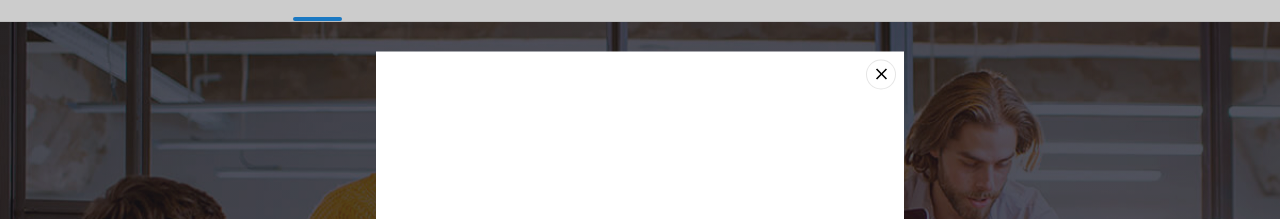
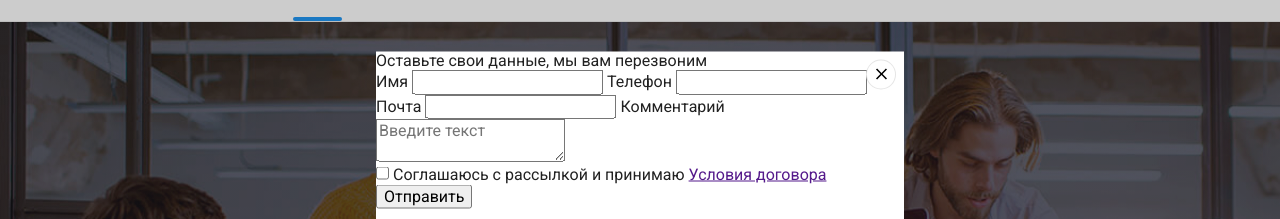
Before and after one commit to fullstack2002/goit-markup-hw-06, a plain HTML site: page index.html in a window 1280 px wide. Both pictures are taken after a click on the button "Заказать услугу". Shown: the part 58-277 px from the top of the page. Drawn offline with nearby package versions, Linux system fonts and the light colour scheme.

Commit message:
markup commit

```diff
--- a/index.html
+++ b/index.html
@@ -380,6 +380,27 @@
                     <use href="./images/icons.svg#x-icon"></use>
                 </svg>
             </button>
+
+            <form class="contact-form">
+                <p class="contact-form-title">Оставьте свои данные, мы вам перезвоним</p>
+                <label class="contact-form-field">Имя
+                    <input name="user_name" class="contact-form-input" type="text" />
+                </label>
+                <label class="contact-form-field">Телефон
+                    <input name="user_phone" class="contact-form-input" type="tel" />
+                </label>
+                <label class="contact-form-field">Почта
+                    <input name="user_email" class="contact-form-input" type="email" />
+                </label>
+                <label class="contact-form-field">Комментарий
+                    <textarea name="user_message" class="contact-form-message" placeholder="Введите текст"></textarea>
+                </label>
+                <div class="contact-form-checkbox-wrapper">
+                    <input name="accept-policy" type="checkbox" class="contact-form-checkbox" required/>
+                    <label for="" class="contact-form-checkbox-label">Соглашаюсь с рассылкой и принимаю <a href=""> Условия договора</a></label>
+                </div>
+                <button type="submit" class="contact-form-submit-button">Отправить</button>
+            </form>
         </div>
     </div>
     <script src="./js/modal.js"></script>
```
